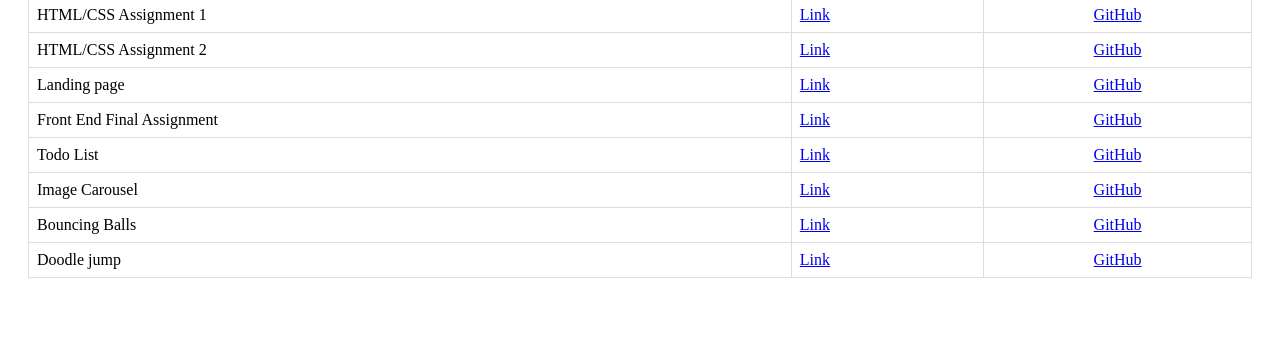
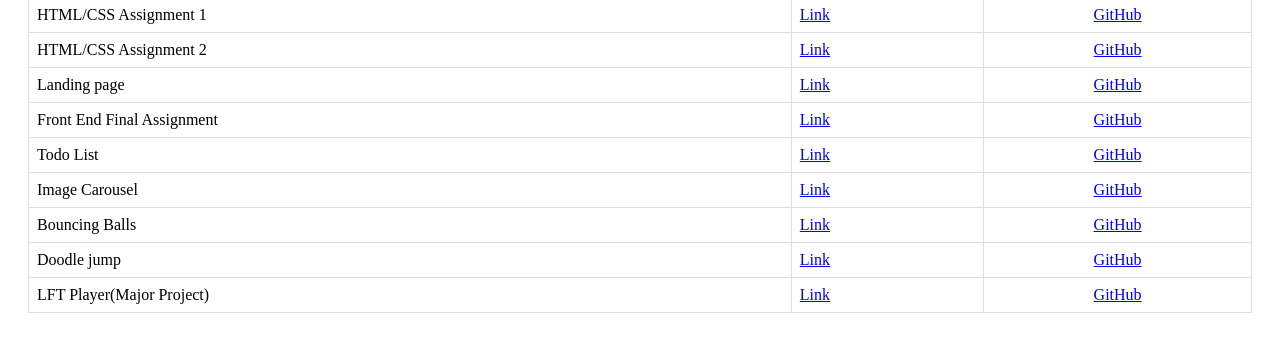
Before and after one commit to bimoai857/bimoai857.github.io, a plain HTML site: page index.html in a window 1280 px wide. Shown: the part 263-614 px from the top of the page. Drawn offline with Linux system fonts and the light colour scheme.

Commit message:
Update index.html

```diff
--- a/index.html
+++ b/index.html
@@ -93,6 +93,11 @@
             <td><a href="./Doodle jump/index.html">Link</a></td>
             <td><a href="https://github.com/bimoai857/bimoai857.github.io/tree/main/Doodle%20jump" target="_blank">GitHub</a></td>
         </tr>
+         <tr>
+            <td>LFT Player(Major Project)</td>
+            <td><a href="./LFT Player/index.html">Link</a></td>
+            <td><a href="https://github.com/bimoai857/bimoai857.github.io/tree/main/Doodle%20jump" target="_blank">GitHub</a></td>
+        </tr>
     </table>
 </body>
 </html>
```
